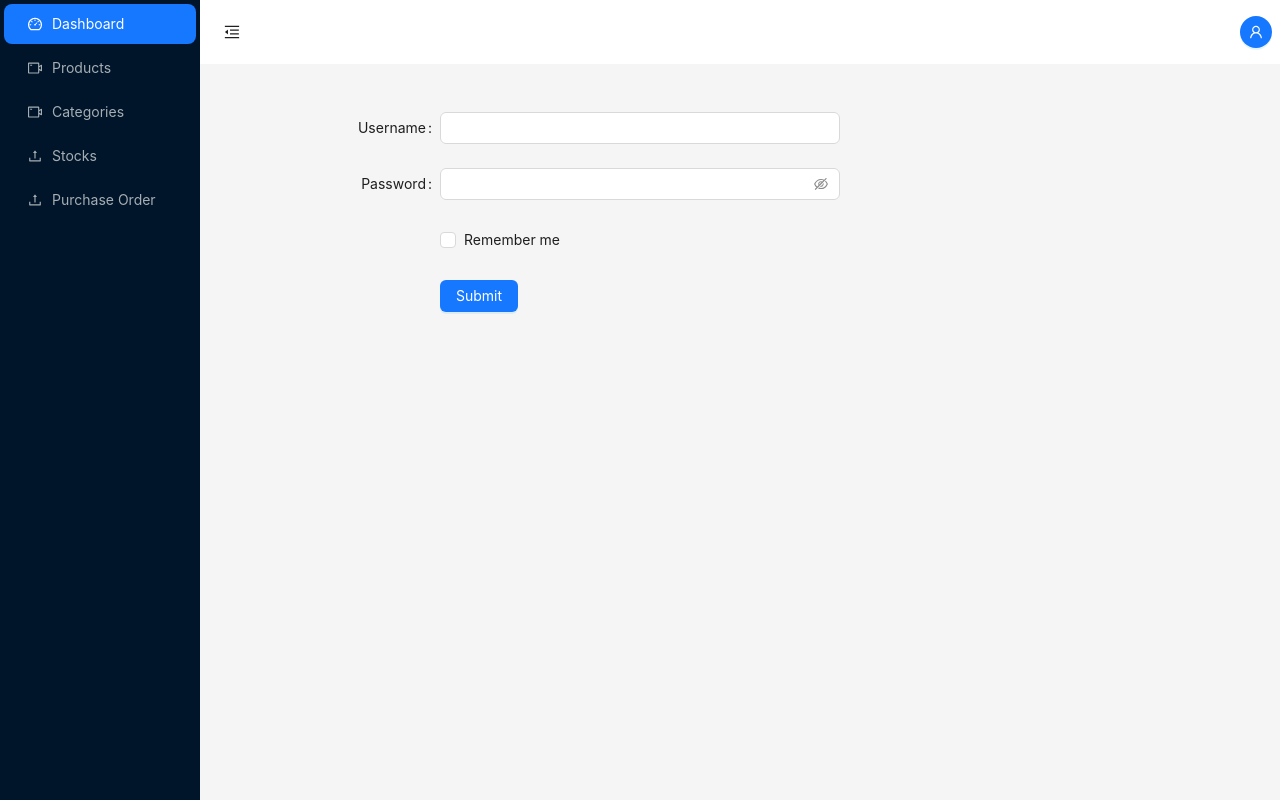
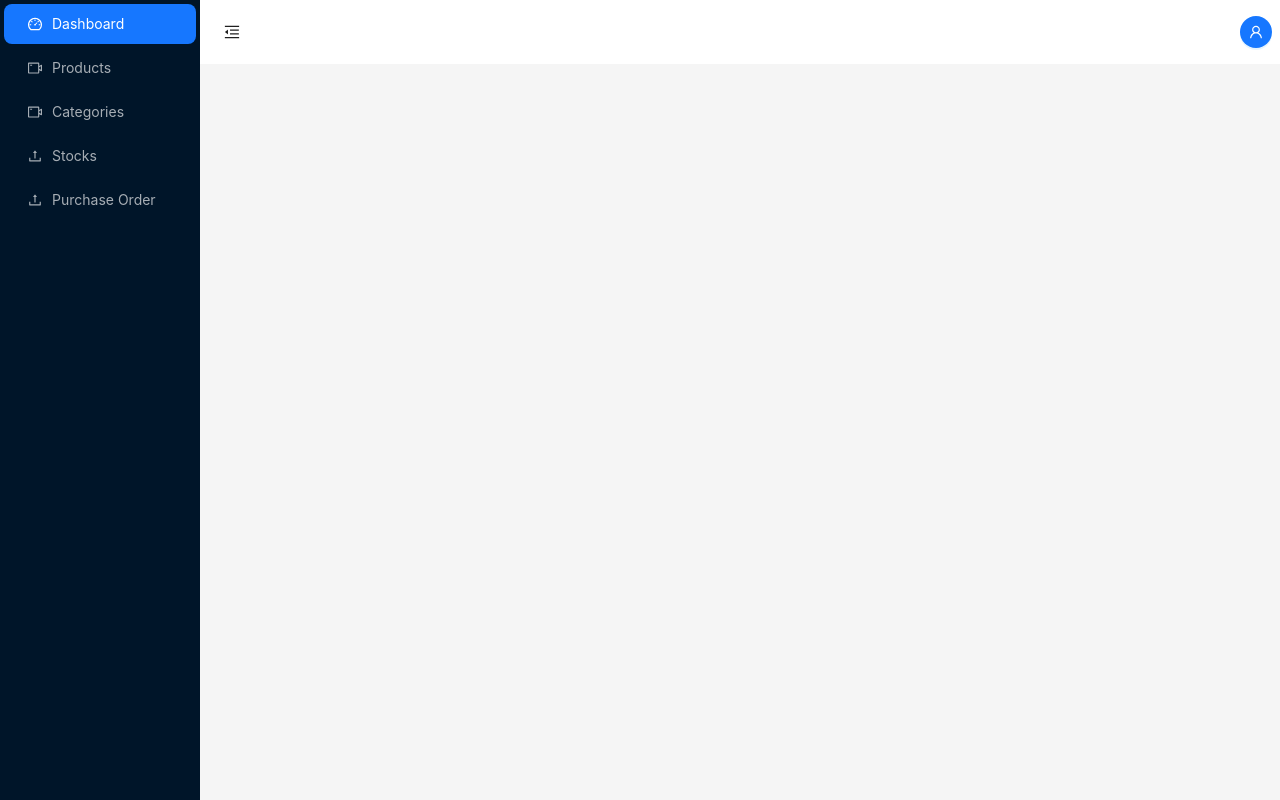
Before and after one commit to renilbabu03/app-inv-mgmt, a React (Create React App) app: page /dashboard in a window 1280 px wide. Built offline with nearby package versions, Linux system fonts and the light colour scheme.

Commit message:
Login Outlet

```diff
--- a/src/App.tsx
+++ b/src/App.tsx
@@ -27,7 +27,7 @@ const App: FC = () => {
 
 
         <Route path="/auth" element={<AuthLayout />}>
-          <Route path='/auth' element={<Navigate to='/auth/login' />} />
+
           <Route path="login" element={<Login />} />
         </Route>
       </Routes>
--- a/src/layouts/AuthLayout/AuthLayout.tsx
+++ b/src/layouts/AuthLayout/AuthLayout.tsx
@@ -10,79 +10,18 @@ const AuthLayout: FC = () => {
 
         <div className="bg-white rounded-lg shadow-lg h-screen w-full grid grid-cols-1 md:grid-cols-2 relative">
 
-    {/* Logo in the Top-Left Corner */}
           <div className="absolute top-6 left-6  h-12">
-      {/* <img src="/renil-stock2.png" alt="Logo" /> */}
-      <Logo/>
+            <Logo />
           </div>
 
-    {/* Left Side: Form Section */}
           <div className="p-8 flex flex-col justify-center">
-      <div className="max-w-[80%] w-full mx-auto">
-
-        <h2 className="text-2xl font-semibold mb-2">Sign in to your account</h2>
-        <p className="text-gray-500 mb-6">
-          Not a member? <a href="#" className="text-blue-600 hover:underline">Start a 14 day free trial</a>
-        </p>
-
-        <form>
-          <div className="mb-4">
-            <label htmlFor="email" className="block text-gray-700">Email address</label>
-            <input
-              type="email"
-              id="email"
-              className="w-full border border-gray-300 rounded-lg px-4 py-2 focus:outline-none focus:ring-2 focus:ring-blue-600"
-              placeholder="Enter your email"
-            />
-          </div>
-
-          <div className="mb-4">
-            <label htmlFor="password" className="block text-gray-700">Password</label>
-            <input
-              type="password"
-              id="password"
-              className="w-full border border-gray-300 rounded-lg px-4 py-2 focus:outline-none focus:ring-2 focus:ring-blue-600"
-              placeholder="Enter your password"
-            />
-          </div>
-
-          <div className="flex items-center justify-between mb-6">
-            <label className="inline-flex items-center">
-              <input type="checkbox" className="text-blue-600 rounded" />
-              <span className="ml-2 text-gray-700">Remember me</span>
-            </label>
-            <a href="#" className="text-blue-600 hover:underline">Forgot password?</a>
-          </div>
-
-          <button
-            type="submit"
-            className="w-full bg-blue-600 text-white py-2 rounded-lg hover:bg-blue-700"
-          >
-            Sign in
-          </button>
-        </form>
-
-        <div className="mt-6 text-center text-gray-500">
-          <p className="mb-2">Or continue with</p>
-          <div className="flex justify-center space-x-4">
-            <button className="flex items-center bg-white border border-gray-300 px-4 py-2 rounded-lg hover:bg-gray-100">
-              <img src="https://www.svgrepo.com/show/355037/google.svg" alt="Google" className="h-5 w-5 mr-2" />
-              Google
-            </button>
-            <button className="flex items-center bg-white border border-gray-300 px-4 py-2 rounded-lg hover:bg-gray-100">
-              <img src="https://www.svgrepo.com/show/512317/github-142.svg" alt="GitHub" className="h-5 w-5 mr-2" />
-              GitHub
-            </button>
-          </div>
-        </div>
-
-      </div>
+            <Outlet />
           </div>
 
           {/* Right Side: Image Section */}
           <div className="hidden md:block">
             <img
-        src="/inventory.jpg"
+              src="/inventory.webp"
               alt="Workspace"
               className="h-screen w-full object-cover rounded-r-lg"
             />
--- a/src/pages/Home.tsx
+++ b/src/pages/Home.tsx
@@ -1,52 +1,10 @@
-import type { FormProps } from 'antd';
-import { Button, Checkbox, Form, Input } from 'antd';
 import React from 'react';
 
-
-type FieldType = {
-  date?: string;
-};
-
-const onFinish: FormProps<FieldType>['onFinish'] = (values) => {
-  console.log('Success:', values);
-};
 
 
 const Home:React.FC = () => {
   return (
-    <Form
-    name="basic"
-    labelCol={{ span: 8 }}
-    wrapperCol={{ span: 16 }}
-    style={{ maxWidth: 600 }}
-    initialValues={{ remember: true }}
-    onFinish={onFinish}
-    autoComplete="off"
-  >
-    <Form.Item<FieldType>
-      label="Username"
-      rules={[{ required: true, message: 'Please input your username!' }]}
-    >
-      <Input />
-    </Form.Item>
-
-    <Form.Item<FieldType>
-      label="Password"
-      rules={[{ required: true, message: 'Please input your password!' }]}
-    >
-      <Input.Password />
-    </Form.Item>
-
-    <Form.Item<FieldType>  valuePropName="checked" label={null}>
-      <Checkbox>Remember me</Checkbox>
-    </Form.Item>
-
-    <Form.Item label={null}>
-      <Button type="primary" htmlType="submit">
-        Submit
-      </Button>
-    </Form.Item>
-  </Form>
+    <></>
   )
 }
 export default Home;
--- a/src/pages/Login/Login.tsx
+++ b/src/pages/Login/Login.tsx
@@ -1,5 +1,3 @@
-import type { FormProps } from 'antd';
-import { Button, Checkbox, Form, Input } from 'antd';
 import React from 'react';
 import './Login.scss';
 
@@ -7,15 +5,71 @@ type FieldType = {
   date?: string;
 };
 
-const onFinish: FormProps<FieldType>['onFinish'] = (values) => {
-  console.log('Success:', values);
-};
+
 
 
 const Login: React.FC = () => {
   return (
     <>
+      <div className="max-w-[80%] w-full mx-auto">
 
+        <h2 className="text-2xl font-semibold mb-2">Sign in to your account</h2>
+        <p className="text-gray-500 mb-6">
+          Not a member? <a href="#" className="text-blue-600 hover:underline">Start a 14 day free trial</a>
+        </p>
+
+        <form>
+          <div className="mb-4">
+            <label htmlFor="email" className="block text-gray-700">Email address</label>
+            <input
+              type="email"
+              id="email"
+              className="w-full border border-gray-300 rounded-lg px-4 py-2 focus:outline-none focus:ring-2 focus:ring-blue-600"
+              placeholder="Enter your email"
+            />
+          </div>
+
+          <div className="mb-4">
+            <label htmlFor="password" className="block text-gray-700">Password</label>
+            <input
+              type="password"
+              id="password"
+              className="w-full border border-gray-300 rounded-lg px-4 py-2 focus:outline-none focus:ring-2 focus:ring-blue-600"
+              placeholder="Enter your password"
+            />
+          </div>
+
+          <div className="flex items-center justify-between mb-6">
+            <label className="inline-flex items-center">
+              <input type="checkbox" className="text-blue-600 rounded" />
+              <span className="ml-2 text-gray-700">Remember me</span>
+            </label>
+            <a href="#" className="text-blue-600 hover:underline">Forgot password?</a>
+          </div>
+
+          <button
+            type="submit"
+            className="w-full bg-blue-600 text-white py-2 rounded-lg hover:bg-blue-700"
+          >
+            Sign in
+          </button>
+        </form>
+
+        <div className="mt-6 text-center text-gray-500">
+          <p className="mb-2">Or continue with</p>
+          <div className="flex justify-center space-x-4">
+            <button className="flex items-center bg-white border border-gray-300 px-4 py-2 rounded-lg hover:bg-gray-100">
+              <img src="https://www.svgrepo.com/show/355037/google.svg" alt="Google" className="h-5 w-5 mr-2" />
+              Google
+            </button>
+            <button className="flex items-center bg-white border border-gray-300 px-4 py-2 rounded-lg hover:bg-gray-100">
+              <img src="https://www.svgrepo.com/show/512317/github-142.svg" alt="GitHub" className="h-5 w-5 mr-2" />
+              GitHub
+            </button>
+          </div>
+        </div>
+
+      </div>
     </>
   )
 }
```
Also changed, not shown: public/inventory.webp (added). Lines whose indentation alone changed are shown as unchanged.
